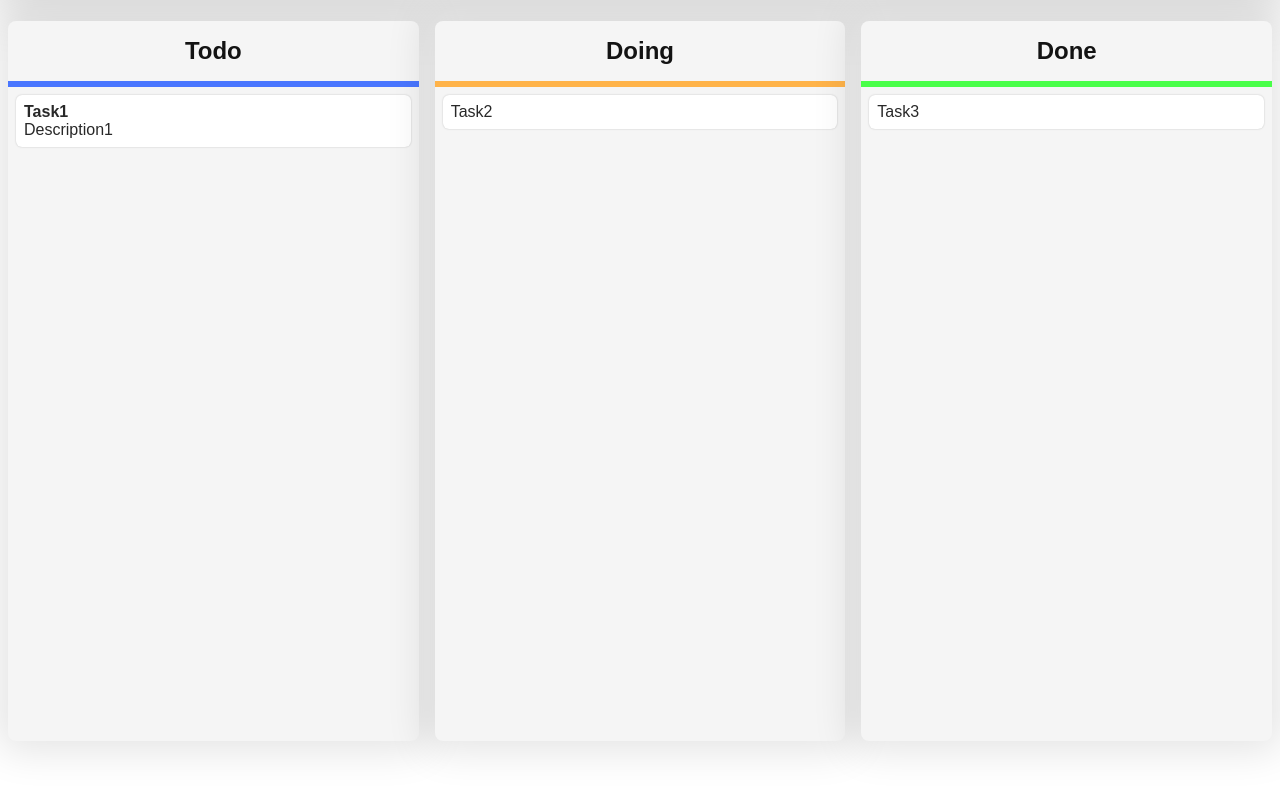
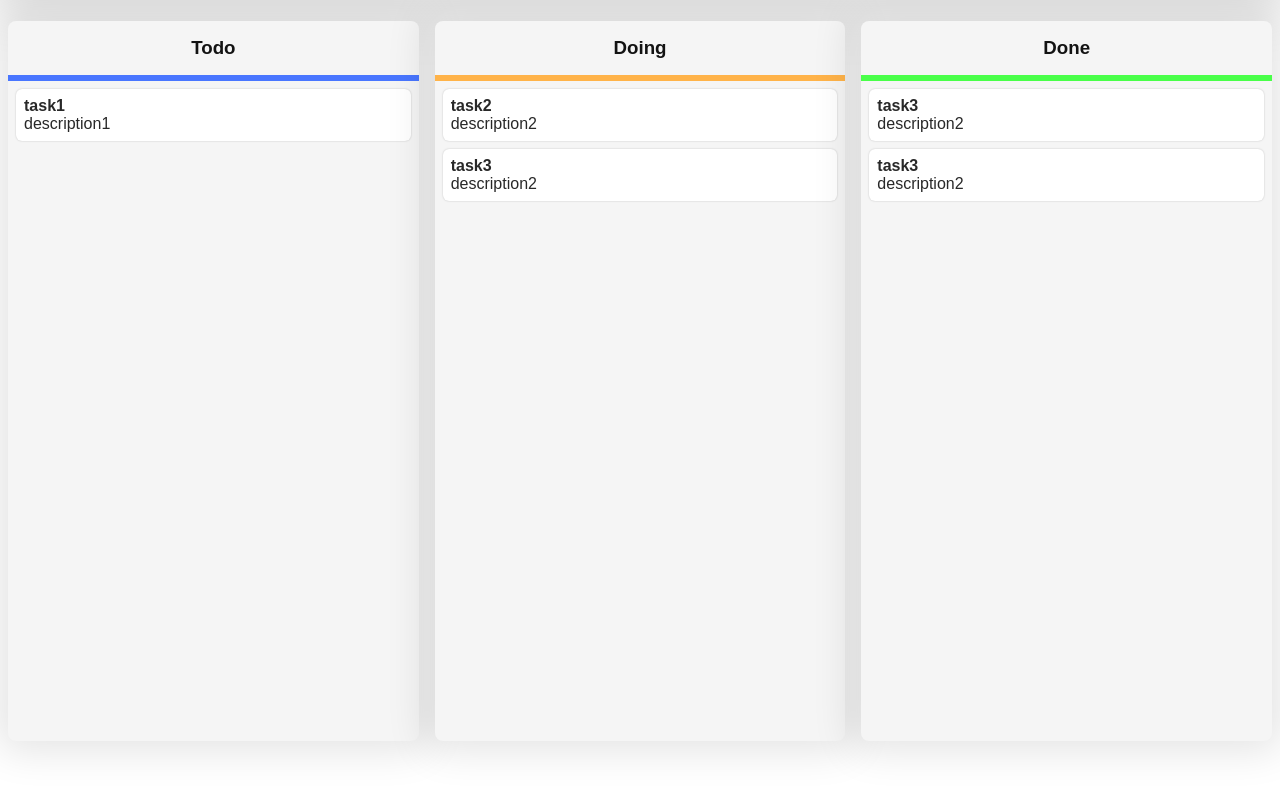
Before and after one commit to mahmutyoung/task-manager, a website: page index.html in a window 1280 px wide. Shown: the part 72-864 px from the top of the page. Drawn offline with Linux system fonts and the light colour scheme.

Commit message:
UI interactions

```diff
--- a/index.html
+++ b/index.html
@@ -10,24 +10,21 @@
     <h1>YouTask</h1>
     <div class="board" id="board">
         <div class="todo col-container" id="todo">
-            <h2>Todo</h2>
-            <ul class="todo-list">
-                <li class="todo-item">
-                   <h4>Task1</h4>
-                   <p>Description1</p>
-                </li>
+            <h3>Todo</h3>
+            <ul class="todo-list" id="todo-list">
+
             </ul>
         </div>
         <div class="doing col-container" id="doing">
-            <h2>Doing</h2>
-            <ul class="doing-list">
-                <li class="doing-item">Task2</li>
+            <h3>Doing</h3>
+            <ul class="doing-list" id="doing-list">
+
             </ul>
         </div>
         <div class="done col-container" id="done">
-            <h2>Done</h2>
-            <ul class="done-list">
-                <li class="done-item">Task3</li>
+            <h3>Done</h3>
+            <ul class="done-list" id="done-list">
+
         </div>
     </div>
     <script src="utils.js"></script>
--- a/main.js
+++ b/main.js
@@ -1,3 +1,46 @@
 let task1 = createTask('task1', 'description1');
 let task2 = createTask('task2', 'description2');
-console.log(task1, task2);
+let task3 = createTask('task3', 'description2');
+let task4 = createTask('task3', 'description2');
+let task5 = createTask('task3', 'description2');
+task2.status = 'doing';
+task3.status = 'done';
+task4.status = 'doing';
+task5.status = 'done';
+
+const tasks = [task1, task2, task3, task4, task5];
+console.log(tasks);
+const todoList = document.getElementById('todo-list');
+const doingList = document.getElementById('doing-list');
+const doneList = document.getElementById('done-list');
+const todoTasks = filterByStatus('todo', tasks);
+const doingTasks = filterByStatus('doing', tasks);
+const doneTasks = filterByStatus('done', tasks);
+
+function createTodoList(tasks) {
+  return tasks.forEach((element) => {
+    if (element.status === 'todo') {
+      todoList.innerHTML += `
+      <li class="task">
+      <h4>${element.title}</h4>
+      <p>${element.description}</p>
+      </li>`;
+    }
+    if (element.status === 'doing') {
+      doingList.innerHTML += `
+      <li class="task">
+      <h4 contenteditable="true">${element.title}</h4>
+      <p>${element.description}</p>
+      </li>`;
+    }
+    if (element.status === 'done') {
+      doneList.innerHTML += `
+      <li class="task">
+      <h4>${element.title}</h4>
+      <p>${element.description}</p>
+      </li>`;
+    }
+  });
+}
+
+createTodoList(tasks);
--- a/style.css
+++ b/style.css
@@ -22,7 +22,7 @@ h1{
     background-color:rgb(245, 245, 245) ;
     box-shadow: 0 0 60px 10px rgba(0, 0, 0, 0.179);
 }
-h2{
+h3{
     text-align: center;
     color: rgb(19, 19, 19);
     padding: 16px;
@@ -60,13 +60,13 @@ h2{
     align-items: center;
     flex-direction: column;
 }
-.todo h2{
+.todo h3{
     border-bottom:6px solid rgb(73, 118, 255) ;
 }
-.doing h2{
+.doing h3{
     border-bottom:6px solid rgb(255, 179, 73);
 }
-.done h2{
+.done h3{
     border-bottom:6px solid rgb(73, 255, 73);
 }
 ul{
```
